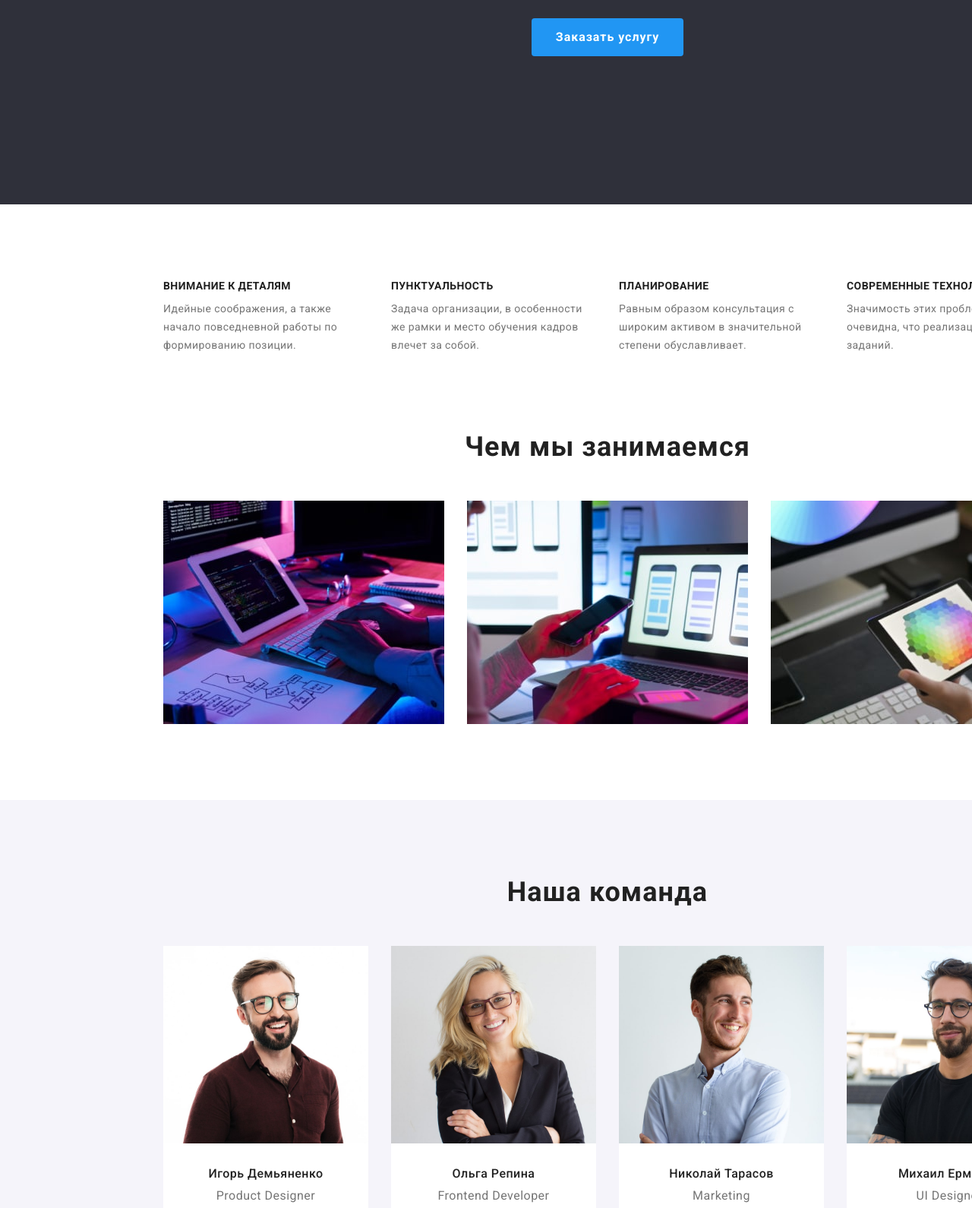
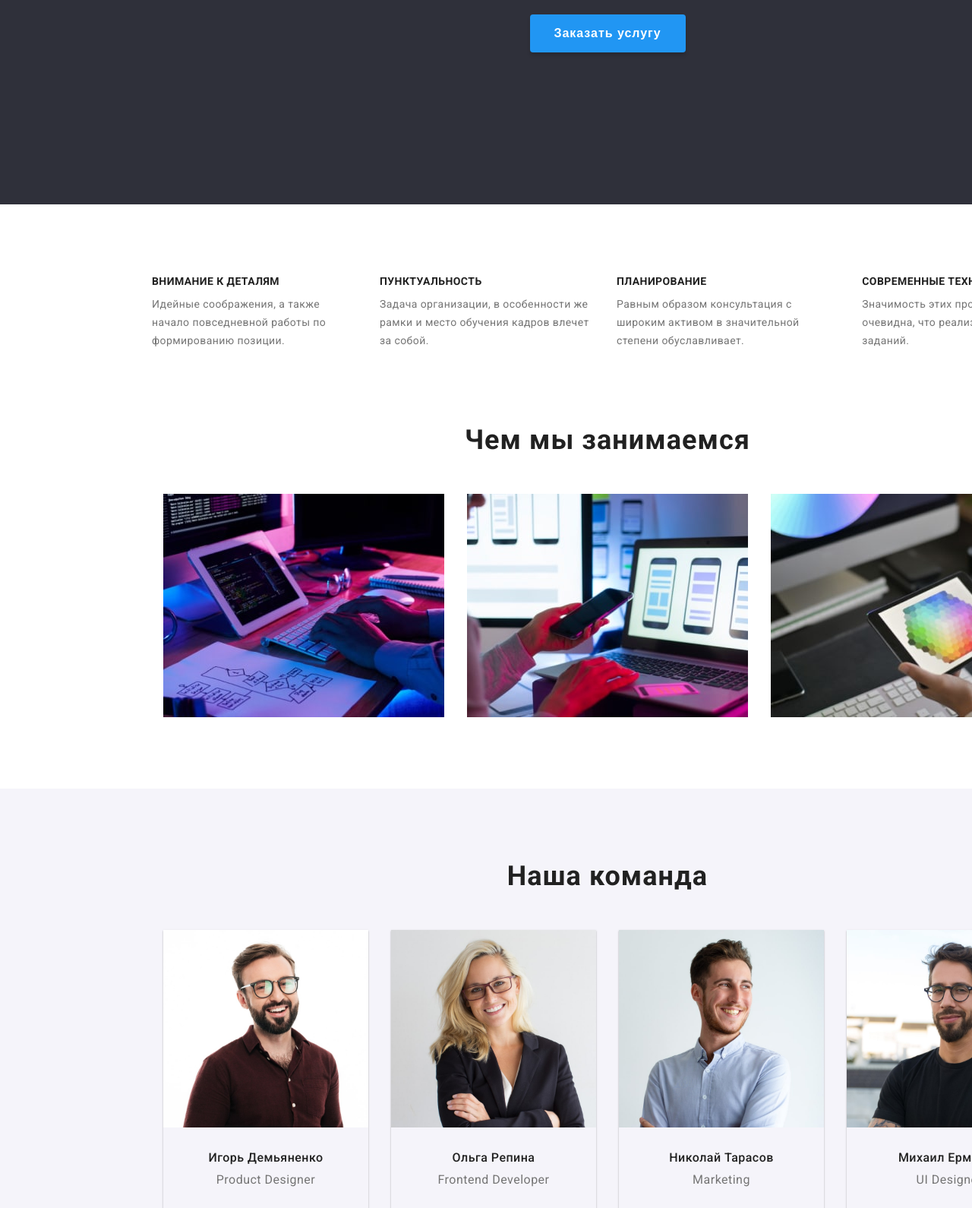
Before and after one commit to AntonNazarchuk/goit-markup-hw-03, a plain HTML site: page index.html in a window 1280 px wide. Shown: the part 411-2001 px from the top of the page at 76% size. Drawn offline with nearby package versions, Linux system fonts and the light colour scheme.

Commit message:
заново

```diff
--- a/css/styles.css
+++ b/css/styles.css
@@ -1,3 +1,14 @@
+.list {
+  list-style: none;
+}
+.link {
+  text-decoration: none;
+}
+body {
+  font-family: 'Roboto', sans-serif;
+  color: var(--main-text-color);
+}
+
 :root {
   --main-logo-color: #2196f3;
   --second-logo-color: #000000;
@@ -33,6 +44,7 @@ h6 {
 ul {
   margin: 0;
   padding: 0;
+  list-style-type: none;
 }
 
 button {
@@ -46,32 +58,28 @@ body {
   margin: auto;
 }
 
-.list {
-  list-style: none;
+.container {
+  width: 1200px;
+  padding-right: 15px;
+  padding-left: 15px;
+  margin: 0 auto;
 }
 
-.link {
-  text-decoration: none;
-}
-
-.container {
-  width: 1170px;
-  padding-left: 215px;
-  padding-right: 215px;
-  margin: 0px;
-}
-
-/*------------------------------------------------------------- header----------------------------------------------------------------- */
-
+/*------------------ header------------------- */
 .header {
-  width: 1600px;
+  display: flex;
   background-color: #ffffff;
+  height: 80px;
 }
 
 .header-container {
   display: flex;
   align-items: center;
-  height: 80px;
+}
+
+.header-navigation {
+  display: flex;
+  align-items: center;
 }
 
 .mainlogo {
@@ -81,9 +89,6 @@ body {
   line-height: 1.19;
   letter-spacing: 0.03em;
   color: var(--main-logo-color);
-  margin-right: 70px;
-  padding-top: 30px;
-  padding-bottom: 30px;
 }
 
 .mainlogo-second {
@@ -104,20 +109,13 @@ body {
   color: var(--thirdlogo-color);
 }
 
-.header-navigation {
+.header-list {
   display: flex;
-  align-items: center;
-}
-
-.header-list {
-  width: 300px;
-  height: 20px;
-  align-items: center;
-  display: flex;
+  padding-left: 93px;
 }
 
 .header-item:not(:last-child) {
-  margin-right: 50px;
+  padding-right: 50px;
 }
 
 .header-link {
@@ -126,8 +124,6 @@ body {
   line-height: 1.14;
   letter-spacing: 0.02em;
   color: var(--header-text-color-first);
-  padding-top: 30px;
-  padding-bottom: 30px;
 }
 
 .header-link:hover {
@@ -136,11 +132,12 @@ body {
 
 .contacts-list {
   display: flex;
+  align-items: center;
   margin-left: auto;
 }
 
 .contact-item:not(:last-child) {
-  margin-right: 50px;
+  padding-right: 50px;
 }
 
 .contact-link {
@@ -149,8 +146,6 @@ body {
   line-height: 1.14;
   letter-spacing: 0.02em;
   color: var(--header-text-color-second);
-  padding-top: 30px;
-  padding-bottom: 30px;
 }
 
 .contact-link:hover {
@@ -158,21 +153,19 @@ body {
 }
 /*------------------ header------------------- */
 
-/*-------------------------------------------------------------- main-------------------------------------------------------------- */
+/*------------------ main------------------- */
 .main {
   background-color: #ffffff;
 }
 /* index.html */
 .hero-section {
-  background-color: var(--background-color);
-  width: 1600px;
-  height: 600px;
   display: flex;
   flex-direction: column;
   justify-content: center;
   align-items: center;
+  background-color: var(--background-color);
+  height: 600px;
 }
-
 .hero-title {
   font-weight: 900;
   font-size: 44px;
@@ -181,14 +174,10 @@ body {
   letter-spacing: 0.06em;
   text-transform: uppercase;
   color: var(--third-text-color);
-  margin-bottom: 40px;
+  margin-bottom: 30px;
 }
 
 .hero-button {
-  min-width: 200px;
-  min-height: 50px;
-  border: 0;
-  border-radius: 4px;
   font-weight: 700;
   font-size: 16px;
   line-height: 1.87;
@@ -196,24 +185,34 @@ body {
   color: var(--third-text-color);
   background-color: var(--second-btn-color);
   cursor: pointer;
+  border-radius: 4px;
+  border: none;
+  font-size: 16px;
+  padding: 10px 32px;
+  box-shadow: 0px 4px 4px rgba(0, 0, 0, 0.15);
 }
-
 .hero-button:hover {
   background-color: var(--third-btn-color);
 }
 
 .section-a {
-  width: 1600px;
-  padding-top: 100px;
-  padding-bottom: 100px;
+  display: flex;
 }
 
 .section-a-list {
   display: flex;
+  justify-content: center;
+  height: 101px;
+  padding-top: 94px;
+  padding-bottom: 94px;
 }
 
 .section-a-item:not(:last-child) {
   padding-right: 30px;
+}
+
+.section-a-card {
+  width: 270px;
 }
 
 .section-a-title {
@@ -223,35 +222,31 @@ body {
   letter-spacing: 0.03em;
   text-transform: uppercase;
   color: var(--main-text-color);
+  padding-bottom: 10px;
 }
 
 .section-a-text {
-  width: 270px;
   font-weight: 400;
   font-size: 14px;
   line-height: 1.71;
   letter-spacing: 0.03em;
   color: var(--second-text-color);
-  padding-top: 10px;
-}
-
-.section-b {
-  width: 1600px;
-  padding-bottom: 100px;
 }
 
 .section-b-title {
-  padding-bottom: 50px;
   font-weight: 700;
   font-size: 36px;
   line-height: 1.17;
   text-align: center;
   letter-spacing: 0.03em;
   color: var(--main-text-color);
+  padding-bottom: 50px;
 }
 
 .section-b-list {
   display: flex;
+  justify-content: center;
+  padding-bottom: 94px;
 }
 
 .section-b-item:not(:last-child) {
@@ -259,47 +254,44 @@ body {
 }
 
 .section-c {
-  width: 1600px;
   background-color: #f5f4fa;
-  padding-bottom: 100px;
-  padding-top: 100px;
+  padding-bottom: 94px;
+}
+
+.section-c-list {
+  display: flex;
+  flex-wrap: wrap;
+  justify-content: center;
+  margin-left: -30px;
+}
+
+.section-c-item {
+  background-color: var(--white-color);
+  box-shadow: 0px 1px 3px rgba(0, 0, 0, 0.12), 0px 1px 1px rgba(0, 0, 0, 0.14),
+    0px 2px 1px rgba(0, 0, 0, 0.2);
+  margin-left: 30px;
 }
 
 .section-c-main-title {
-  padding-bottom: 50px;
   font-weight: 700;
   font-size: 36px;
   line-height: 1.17;
   text-align: center;
   letter-spacing: 0.03em;
   color: var(--main-text-color);
-}
-
-.section-c-list {
-  display: flex;
-  align-items: center;
-  padding-bottom: 100px;
-}
-
-.section-c-card {
-  width: 270px;
-  height: 370px;
-  background-color: var(--thirdlogo-color);
-}
-
-.section-c-item:not(:last-child) {
-  padding-right: 30px;
+  padding-top: 94px;
+  padding-bottom: 50px;
 }
 
 .section-c-title {
-  padding-top: 30px;
-  padding-bottom: 10px;
   font-weight: 500;
   font-size: 16px;
   line-height: 1.19;
   text-align: center;
   letter-spacing: 0.03em;
   color: var(--main-text-color);
+  padding-top: 30px;
+  padding-bottom: 10px;
 }
 
 .section-c-text {
@@ -309,10 +301,11 @@ body {
   text-align: center;
   letter-spacing: 0.03em;
   color: var(--second-text-color);
+  padding-bottom: 30px;
 }
-/*--------------------------------------------------------------------- index.html--------------------------------------------------------------------- */
+/* index.html */
 
-/* ---------------------------------------------------------------------portfolio---------------------------------------------------------------------- */
+/*----------------- portfolio------------------ */
 
 .button-section-item {
   display: inline;
@@ -353,33 +346,16 @@ body {
 
 /*------------------ main------------------- */
 
-/*---------------------------------------------------------- footer----------------------------------------------------------------------- */
+/*------------------ footer------------------- */
 .footer {
-  width: 1600px;
-  height: 250px;
+  display: flex;
   background-color: var(--background-color);
-  display: flex;
-  align-items: center;
+  padding-top: 60px;
+  padding-bottom: 60px;
 }
 .addres {
   font-style: normal;
-  padding-left: 215px;
 }
-
-.mainlogo-footer {
-  font-family: Raleway;
-  font-weight: 700;
-  font-size: 26px;
-  line-height: 1.19;
-  letter-spacing: 0.03em;
-  color: var(--main-logo-color);
-  margin-bottom: 20px;
-}
-
-.address-item:not(:last-child) {
-  margin-bottom: 10px;
-}
-
 .addres-link-1 {
   font-weight: 400;
   font-size: 14px;
@@ -387,6 +363,15 @@ body {
   letter-spacing: 0.03em;
   color: var(--footer-color-contact1);
 }
+
+.addres-list {
+  padding-top: 30px;
+}
+
+.address-item {
+  padding-bottom: 9px;
+}
+
 .addres-link-2 {
   font-weight: 400;
   font-size: 14px;
--- a/index.html
+++ b/index.html
@@ -9,24 +9,21 @@
             <link rel="preconnect" href="https://fonts.gstatic.com" crossorigin>
             <link href="https://fonts.googleapis.com/css2?family=Raleway:wght@700&family=Roboto:wght@400;500;700;900&display=swap"
                   rel="stylesheet">
-            <link rel="stylesheet" href="https://cdnjs.cloudflare.com/ajax/libs/modern-normalize/1.1.0/modern-normalize.min.css"
-                  integrity="sha512-wpPYUAdjBVSE4KJnH1VR1HeZfpl1ub8YT/NKx4PuQ5NmX2tKuGu6U/JRp5y+Y8XG2tV+wKQpNHVUX03MfMFn9Q=="
-                  crossorigin="anonymous" referrerpolicy="no-referrer" />
             <link rel="stylesheet" href="./css/styles.css">
       </head>
 
       <body class="body">
             <!-- Верхняя линия-->
-            <header class="container header">
-                 <div class=" header-container">
+            <header class="header">
+                  <div class="container header-container">
                         <nav class="header-navigation">
                               <a class="link mainlogo" href="">Web<span class="mainlogo-second">Studio</span></a>
 
                               <!-- Навигация -->
                               <ul class="list header-list">
-                                    <li class="header-item"><a class="link header-link" href="./index.html">Студия</a></li>
-                                    <li class="header-item"><a class="link header-link" href="./portfolio.html">Портфолио</a></li>
-                                    <li class="header-item"><a class="link header-link" href="">Контакты</a></li>
+                                    <li class="header-item "><a class="link header-link" href="./index.html">Студия</a></li>
+                                    <li class="header-item "><a class="link header-link" href="./portfolio.html">Портфолио</a></li>
+                                    <li class="header-item "><a class="link header-link" href="">Контакты</a></li>
                               </ul>
                         </nav>
                         <!-- Контакты -->
@@ -42,18 +39,19 @@
 
                         <!-- Шапка -->
                         <section class="hero-section">
-
                               <h1 class="hero-title">Эффективные решения <br> для вашего бизнеса</h1>
                               <button class="hero-button" type="button">Заказать услугу</button>
-
                         </section>
 
                         <!-- Особенности -->
-                  <section class="container section-a">
+                        <section class="section-a">
+                              <div class="container">
                                     <ul class="list section-a-list">
                                           <li class="section-a-item">
+                                                <div class="section-a-card">
                                                       <h3 class="section-a-title">Внимание к деталям</h3>
                                                       <p class="section-a-text">Идейные соображения, а также начало повседневной работы по формированию позиции.</p>
+                                                </div>
                                           </li>
                                           <li class="section-a-item">
                                                 <h3 class="section-a-title">Пунктуальность</h3>
@@ -68,11 +66,13 @@
                                                 <p class="section-a-text">Значимость этих проблем настолько очевидна, что реализация плановых заданий.</p>
                                           </li>
                                     </ul>
+                              </div>
                         </section>
 
 
                         <!-- Чем мы занимаемся -->
-                  <section class="container section-b">
+                        <section class="section-b">
+                              <div class="container">
                                     <h2 class="section-b-title">Чем мы занимаемся</h2>
                                     <ul class="list section-b-list">
                                                 <li class="section-b-item">
@@ -85,57 +85,56 @@
                                                       <img src="./img/img3.jpg" alt="Чем мы занимаемся" width="370" height="294">
                                                 </li>
                                     </ul>
+                              </div>
                         </section>
 
                         <!-- Наша команда -->
-                  <section class="container section-c">
+                        <section class="section-c">
+                              <div class="container">
                                     <h2 class="section-c-main-title">Наша команда</h2>
                                     <ul class="list section-c-list">
-                              <li class="section-c-item ">
-                                    <div class="section-c-card">
+                                          <li class="section-c-item">
                                                 <img src="./img/team1.jpg" alt="наша команда" width="270" height="260">
                                                 <h3 class="section-c-title">Игорь Демьяненко</h3>
                                                 <p class="section-c-text">Product Designer</p>
-                                    </div>
+
                                           </li>
-                              <li class="section-c-item ">
-                                    <div class="section-c-card">
+                                          <li class="section-c-item">
                                                 <img src="./img/team2.jpg" alt="наша команда" width="270" height="260">
                                                 <h3 class="section-c-title">Ольга Репина</h3>
                                                 <p class="section-c-text">Frontend Developer</p>
-                                    </div>
+
                                           </li>
                                           <li class="section-c-item">
-                                    <div class="section-c-card">
                                                 <img src="./img/team3.jpg" alt="наша команда" width="270" height="260">
                                                 <h3 class="section-c-title">Николай Тарасов</h3>
                                                 <p class="section-c-text">Marketing</p>
-                                    </div>
+
                                           </li>
                                           <li class="section-c-item">
-                                    <div class="section-c-card">
                                                 <img src="./img/team4.jpg" alt="наша команда" width="270" height="260">
                                                 <h3 class="section-c-title">Михаил Ермаков</h3>
                                                 <p class="section-c-text">UI Designer</p>
-                                    </div>
+
                                           </li>
                                     </ul>
+                              </div>
                         </section>
 
             </main>
 
             <!-- Подвал -->
             <footer class="footer">
+                  <div class="container">
                         <address class="addres">
-                              <div class="mainlogo-footer">
                               <a class="link mainlogo" href="">Web<span class="mainlogo-third">Studio</span></a>
-                              </div>
                               <ul class="list addres-list">
                                     <li class="address-item"><a class="link addres-link-1" href="https://goo.gl/maps/SievRyqMkTLKLwNH8">г. Киев, пр-т Леси Украинки, 26</a></li>
                                     <li class="address-item"><a class="link addres-link-2" href="milto:info@example.com">info@example.com</a></li>
                                     <li class="address-item"><a class="link addres-link-2" href="tel:+380991111111">+38 099 111 11 11</a></li>
                               </ul>
                         </address>
+                  </div>
             </footer>
       </body>
 </html>
```
Also changed, not shown: portfolio.html (+13 -11 lines). Lines whose indentation alone changed are shown as unchanged.
